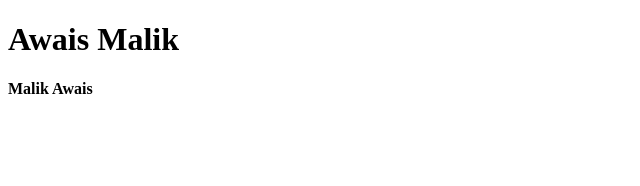
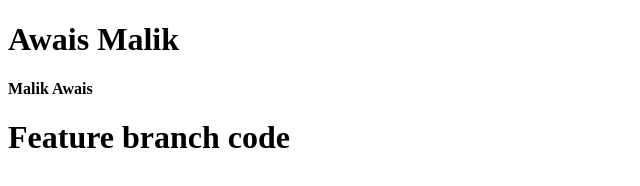
Before and after one commit to GlowingEmp125/gitandgithub, a plain HTML site: page index.html in a window 1280 px wide. Shown: the whole page, without its empty margins (0-640 px from the left). Drawn offline with Linux system fonts and the light colour scheme.

Commit message:
feature branch code

```diff
--- a/index.html
+++ b/index.html
@@ -8,5 +8,6 @@
 <body>
     <h1>Awais Malik</h1>
     <h4>Malik Awais</h4>
+    <h1>Feature branch code</h1>
 </body>
 </html>
```
